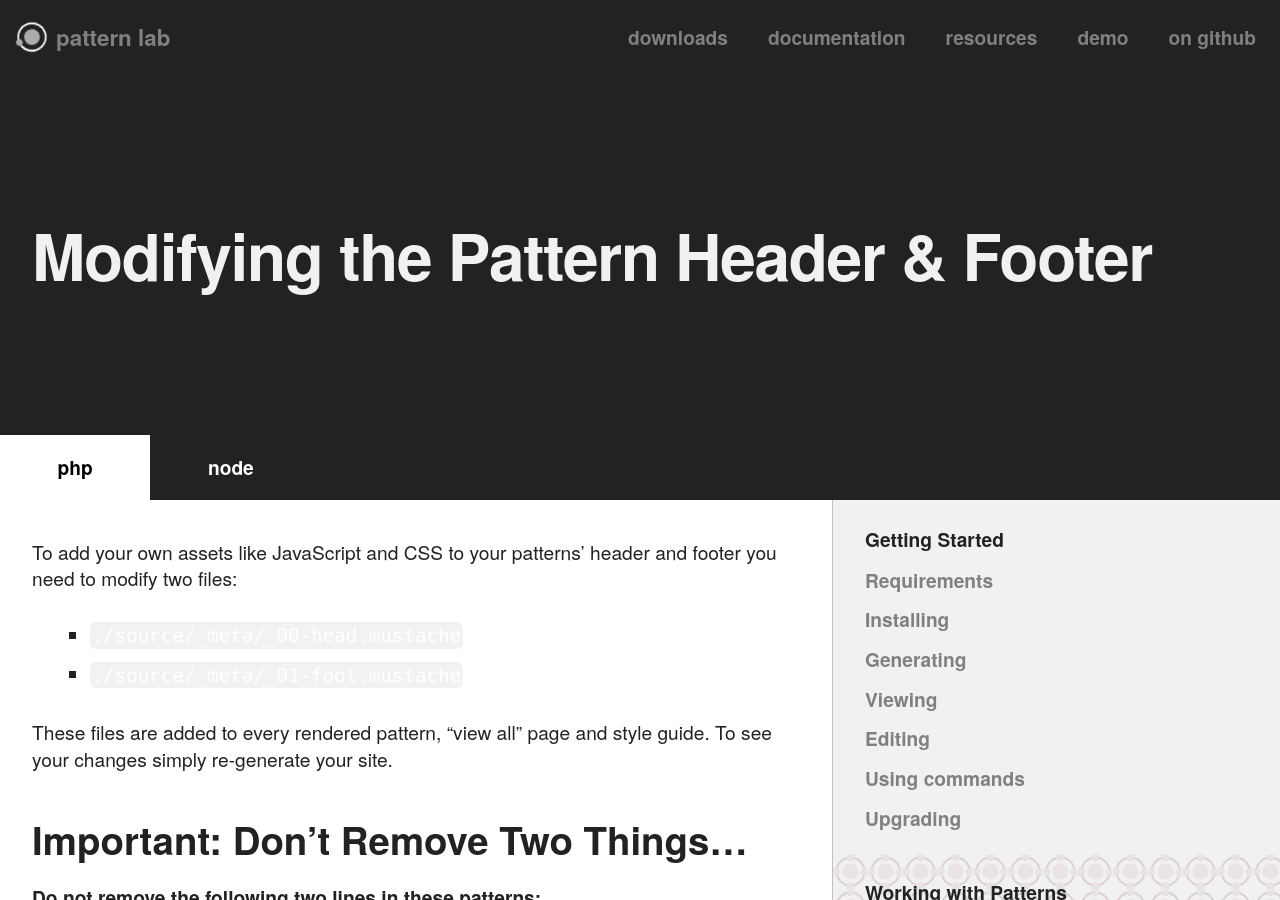
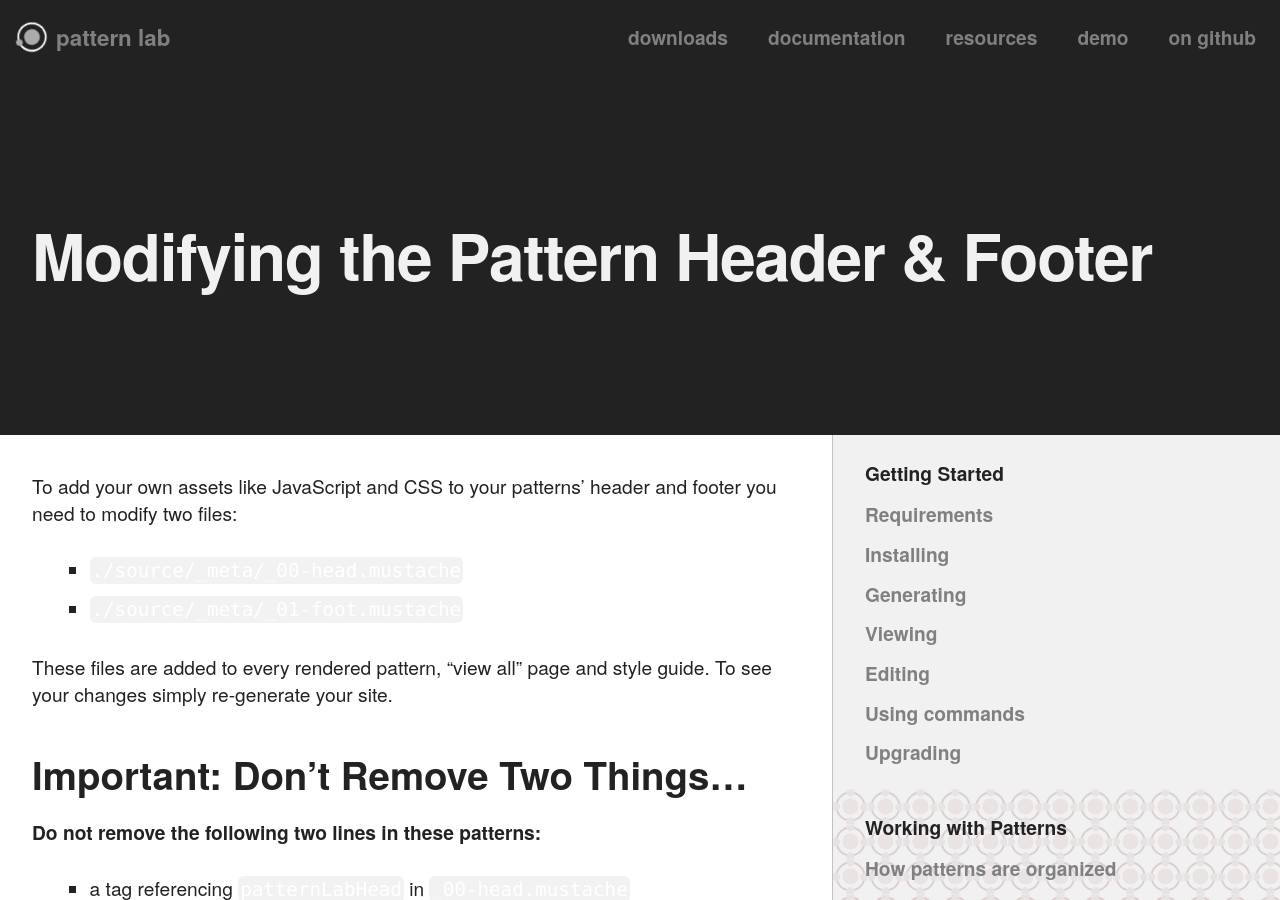
Before and after one commit to pattern-lab/website, a Jekyll site: the page built from docs/pattern-header-footer.md, in a window 1280 px wide and 900 px high. Built offline with Jekyll 4.4.1, drawn with Linux system fonts in a browser that asks for light colours; comment, search, counter and statistics services are not loaded.

Commit message:
removing tabs from pattern - header / footer as we have parity there small clean up

```diff
--- a/docs/pattern-header-footer.md
+++ b/docs/pattern-header-footer.md
@@ -2,17 +2,7 @@
 layout: docs
 title: Modifying the Pattern Header & Footer | Pattern Lab
 heading: Modifying the Pattern Header & Footer
-languages:
-- language: php
-- language: node
 ---
-
-<!--- start php -->
-
-<div class="tabs__panel" id="php">
-<h2 class="language-title">php</h2>
-
-{% capture m %}
 
 To add your own assets like JavaScript and CSS to your patterns' header and footer you need to modify two files:
 
@@ -29,34 +19,3 @@
 * a tag referencing `patternLabFoot` in `_00-foot.mustache`
 
 Pattern Lab will not so mysteriously stop working if you do.
-
-{% endcapture %}
-{{ m | markdownify }}
-
-</div>
-
-<!--- end php -->
-
-<!--- start node -->
-
-<div class="tabs__panel" id="node">
-<h2 class="language-title">node</h2>
-
-{% capture m %}
-
-To add your own assets like JavaScripts and CSS to your patterns' header and footer you can modify two files:
-
-* `source/_patternlab-files/pattern-header-footer/header.html`
-* `source/_patternlab-files/pattern-header-footer/footer.html`
-
-These files are added to every rendered pattern, "view all" page and style guide. To see your changes simply re-generate your site.
-
-**Disclaimer**
-Be careful.
-
-{% endcapture %}
-{{ m | markdownify }}
-
-</div>
-
-<!--- end node -->
```
Also changed, not shown: docs/pattern-managing-assets.md (+1 -1 lines), docs/requirements.md (+2 -2 lines).
